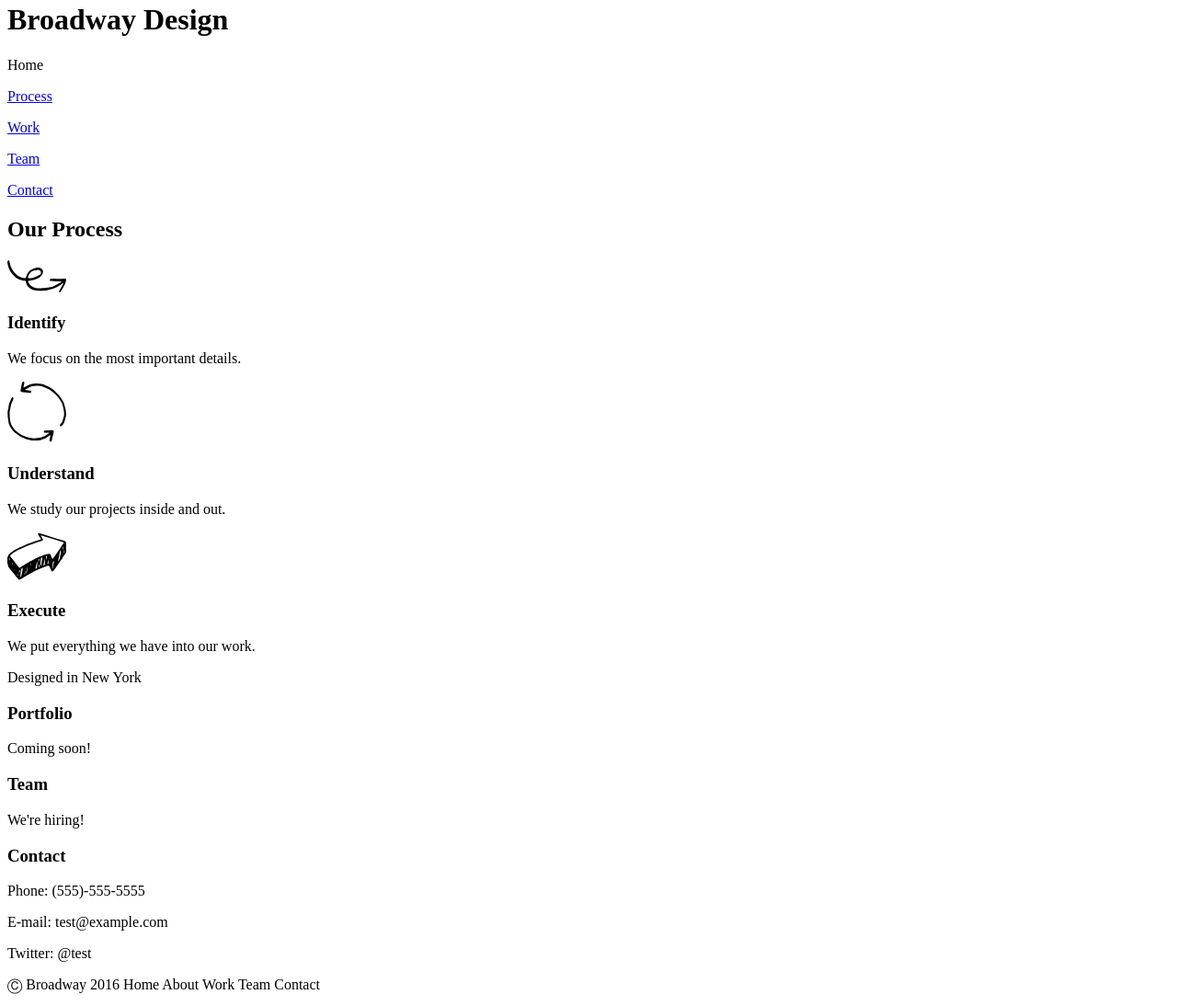
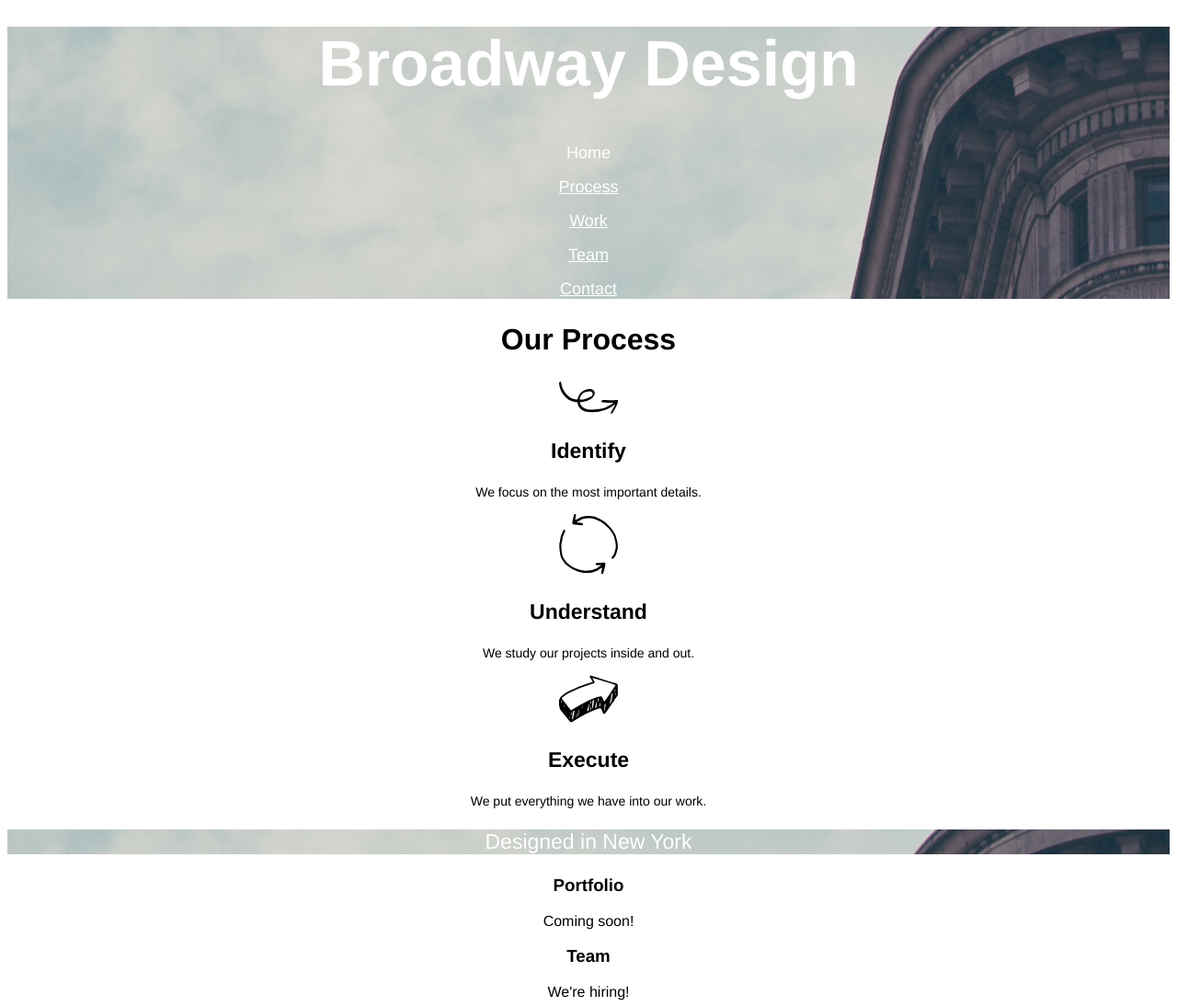
Before and after one commit to cptwonton/Broadway, a plain HTML site: page index.html in a window 1280 px wide. Shown: the part 18-1112 px from the top of the page at 92% size. Drawn offline with Linux system fonts and the light colour scheme.

Commit message:
finishes styling and formatting.

```diff
--- a/index.html
+++ b/index.html
@@ -8,25 +8,25 @@
   </head>
 
   <body>
-    <div>
+    <div class="with_background">
       <h1>Broadway Design</h1>
-      <p><a>Home</a></p>
-      <p><a href="#process">Process</a></p>
-      <p><a href="#work">Work</a></p>
-      <p><a href="team">Team</a></p>
-      <p><a href="contact">Contact</a></p>
+      <p><a class="navlink">Home</a></p>
+      <p><a class="navlink" href="#process">Process</a></p>
+      <p><a class="navlink" href="#work">Work</a></p>
+      <p><a class="navlink" href="#team">Team</a></p>
+      <p><a class="navlink" href="#contact">Contact</a></p>
     </div>
-    <h2 id="process">Our Process</h2>
+    <h2 id="process" class="process">Our Process</h2>
     <p><img src="resources/images/identify.svg"></p>
-    <h3>Identify</h3>
-    <p>We focus on the most important details.</p>
+    <h3 class="process_step">Identify</h3>
+    <p class="process_step_detail">We focus on the most important details.</p>
     <p><img src="resources/images/understand.svg"></p>
-    <h3>Understand</h3>
-    <p>We study our projects inside and out.</p>
+    <h3 class="process_step">Understand</h3>
+    <p class="process_step_detail">We study our projects inside and out.</p>
     <p><img src="resources/images/execute.svg"></p>
-    <h3>Execute</h3>
-    <p>We put everything we have into our work.</p>
-    <p class="designed_in_ny">Designed in New York</p>
+    <h3 class="process_step">Execute</h3>
+    <p class="process_step_detail">We put everything we have into our work.</p>
+    <p class="with_background designed_in_ny">Designed in New York</p>
     <h3 id="work">Portfolio</h3>
     <p>Coming soon!</p>
     <h3 id="team">Team</h3>
@@ -36,13 +36,13 @@
     <p>E-mail: test@example.com</p>
     <p>Twitter: @test</p>
 
-    <p>
+    <p class="bottom_navbar">
       &#9400; Broadway 2016
-      <a class="bottom_navlink">Home</a>
-      <a class="bottom_navlink">About</a>
-      <a class="bottom_navlink">Work</a>
-      <a class="bottom_navlink">Team</a>
-      <a class="bottom_navlink">Contact</a>
+      <a class="navlink">Home</a>
+      <a class="navlink" href="#process">About</a>
+      <a class="navlink" href="#work">Work</a>
+      <a class="navlink" href="#team">Team</a>
+      <a class="navlink" href="#contact">Contact</a>
     </p>
   </body>
 
--- a/resources/css/style.css
+++ b/resources/css/style.css
@@ -0,0 +1,45 @@
+body {
+  text-align: center;
+  font-family: Helvetica;
+}
+
+h1 {
+  font-size: 70px;
+  font-weight: bold;
+  color: White;
+}
+
+.navlink {
+  font-size: 18px;
+  color: White;
+}
+
+.with_background {
+  background-image: url("../../resources/images/the-flatiron-building.png");
+}
+
+.process {
+  font-size: 32px;
+  font-weight: bold;
+}
+
+.process_step {
+    font-size: 23px;
+    font-weight: bold;
+}
+
+.process_step_detail {
+    font-size: 14px;
+}
+
+.designed_in_ny {
+  font-size: 23px;
+  color: White;
+}
+
+.bottom_navbar {
+  text-align: left;
+  font-size: 11px;
+  color: white;
+  background-color: dimgray;
+}
```
